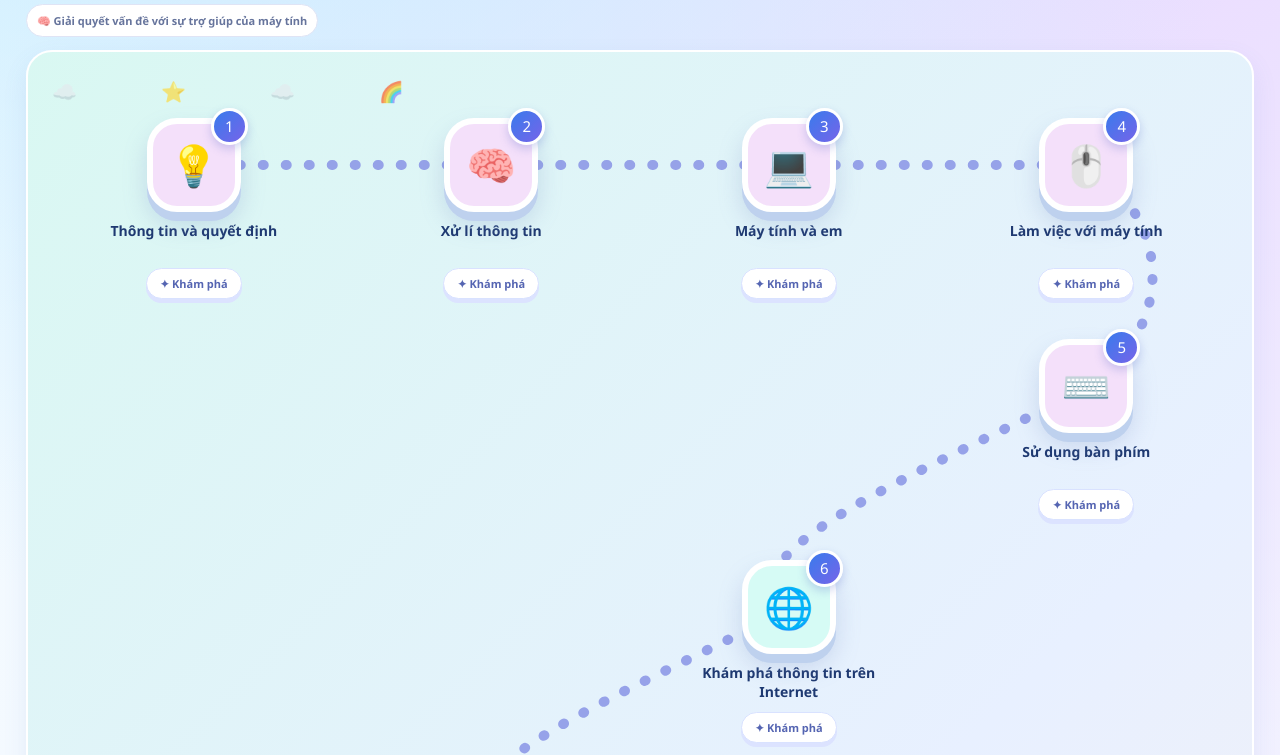
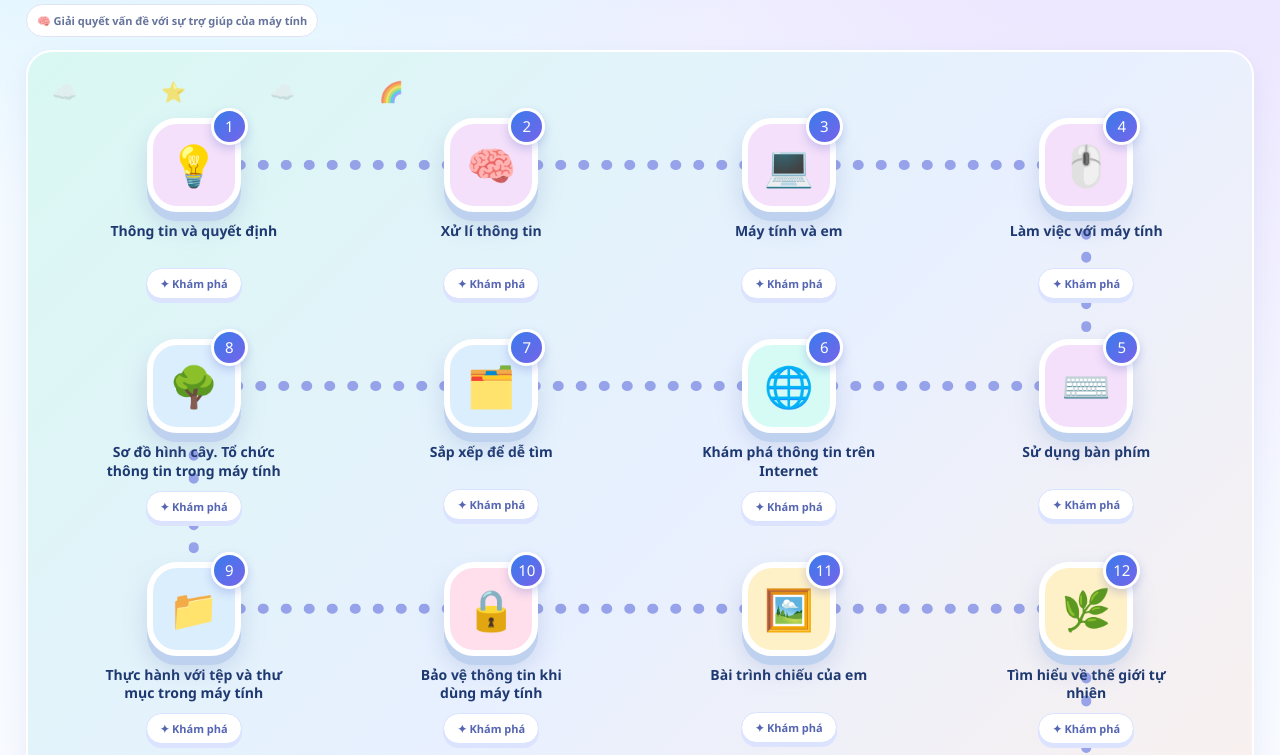
Before and after one commit to phamthiyen2803-alt/Tin---hoc---phieu---luu---ki, a plain HTML site: page index.html in a window 1280 px wide. Shown: the part 739-1494 px from the top of the page. Drawn offline with Linux system fonts and the light colour scheme.

Commit message:
Sửa bản đồ 16 trạm xếp đúng 4 hàng zíc zắc và đường cong SVG cân đối

```diff
--- a/index.html
+++ b/index.html
@@ -124,7 +124,32 @@ body{background:radial-gradient(circle at 15% 4%,#bceaff 0,transparent 34%),radi
  .quest-stop strong{font-size:12px;max-width:155px}
  .quest-route-lines path{stroke-width:8;stroke-dasharray:1 17}
 }
-</style></head><body><div class="app"><header class="top"><div class="brand"><div class="brand-icon"><img src="co-yen-tin-hoc.jpg" alt="Huy hiệu Cô Yến Tin học" width="60" height="60" loading="eager"></div><div>TIN HỌC <span style="color:#6e5de2">PHIÊU LƯU KÝ</span><div class="muted" style="font-size:11px;font-weight:600">AI dẫn lối • Em tự khám phá</div></div></div><nav class="nav" aria-label="Điều hướng"><button class="active" data-page="home">🏠 Trang chủ</button><button data-page="map">🗺️ Bản đồ đảo</button><button data-page="learn">📚 Khám phá</button><button data-page="quiz">🎮 Thử thách</button><button data-page="sort">🧩 Phân loại</button><button data-page="assistant">🤖 AI Mây</button><button data-page="teacher">📊 Giáo viên</button></nav><button class="pill" id="stars">⭐ 0 sao</button></header>
+
+/* Sua lo trinh zigzag 4 tram moi hang, khong con duong cheo dai */
+@media(min-width:701px){
+.quest-path{grid-template-columns:repeat(4,minmax(0,1fr));grid-auto-rows:minmax(174px,auto)}
+.quest-stop:nth-child(n){grid-column:auto;grid-row:auto}
+.quest-stop:nth-child(8n+1){grid-column:1}
+.quest-stop:nth-child(8n+2){grid-column:2}
+.quest-stop:nth-child(8n+3){grid-column:3}
+.quest-stop:nth-child(8n+4){grid-column:4}
+.quest-stop:nth-child(8n+5){grid-column:4}
+.quest-stop:nth-child(8n+6){grid-column:3}
+.quest-stop:nth-child(8n+7){grid-column:2}
+.quest-stop:nth-child(8n+8){grid-column:1}
+.quest-stop:nth-child(-n+4){grid-row:1}
+.quest-stop:nth-child(n+5):nth-child(-n+8){grid-row:2}
+.quest-stop:nth-child(n+9):nth-child(-n+12){grid-row:3}
+.quest-stop:nth-child(n+13):nth-child(-n+16){grid-row:4}
+}
+@media(max-width:700px){
+.quest-path{grid-template-columns:repeat(2,minmax(0,1fr))}
+.quest-stop:nth-child(n){grid-column:auto;grid-row:auto}
+.quest-stop:nth-child(4n+1){grid-column:1}
+.quest-stop:nth-child(4n+2){grid-column:2}
+.quest-stop:nth-child(4n+3){grid-column:2}
+.quest-stop:nth-child(4n+4){grid-column:1}
+}</style></head><body><div class="app"><header class="top"><div class="brand"><div class="brand-icon"><img src="co-yen-tin-hoc.jpg" alt="Huy hiệu Cô Yến Tin học" width="60" height="60" loading="eager"></div><div>TIN HỌC <span style="color:#6e5de2">PHIÊU LƯU KÝ</span><div class="muted" style="font-size:11px;font-weight:600">AI dẫn lối • Em tự khám phá</div></div></div><nav class="nav" aria-label="Điều hướng"><button class="active" data-page="home">🏠 Trang chủ</button><button data-page="map">🗺️ Bản đồ đảo</button><button data-page="learn">📚 Khám phá</button><button data-page="quiz">🎮 Thử thách</button><button data-page="sort">🧩 Phân loại</button><button data-page="assistant">🤖 AI Mây</button><button data-page="teacher">📊 Giáo viên</button></nav><button class="pill" id="stars">⭐ 0 sao</button></header>
 <main><section class="section shown" id="home">
 <div class="quest-hero"><div class="quest-hero-copy"><div class="quest-eyebrow">✨ PHIÊU LƯU HỌC TẬP CÙNG AI MÂY</div><h1>16 trạm phiêu lưu<br>Chinh phục thế giới số!</h1><p>Cùng AI Mây khám phá 6 vùng đất tri thức, vượt qua thử thách, nhận sao vàng và trở thành nhà thám hiểm Tin học!</p><div class="hero-actions"><button class="btn" type="button" id="journey-start" data-goto="course16">🚀 Bắt đầu phiêu lưu</button><button class="btn secondary" data-goto="assistant">🤖 Gặp AI Mây</button></div></div><div class="quest-hero-art" aria-hidden="true"><div class="quest-orbit">✦　✧</div><div class="quest-mascot">🤖</div><span class="quest-bubble">Chào bạn! ✨</span></div></div>
 <div class="quest-metrics"><div>📘 <b>16</b><small>Trạm khám phá</small></div><div>✅ <b id="journey-done">0/16</b><small>Bài hoàn thành</small></div><div>⭐ <b id="stat-stars">0</b><small>Sao đạt được</small></div><div>🏅 <b id="journey-badges-count">0/6</b><small>Huy hiệu thế giới</small></div></div>
@@ -193,18 +218,18 @@ const safeHTML16=s=>String(s).replace(/[&<>"']/g,ch=>({'&':'&amp;','<':'&lt;','>
 let journeyFilter16=-1;
 function drawJourneyRoute16(){
  const wrap=document.querySelector('.quest-route-wrap'),svg=$('quest-route-lines');
- if(!wrap||!svg)return;
- const buttons=Array.from(wrap.querySelectorAll('.quest-node'));
- if(buttons.length!==16)return;
+ if(!wrap||!svg||!wrap.offsetWidth)return;
+ const nodes=Array.from(wrap.querySelectorAll('.quest-node'));if(nodes.length!==16)return;
  const base=wrap.getBoundingClientRect();
- const points=buttons.map(b=>{const r=b.getBoundingClientRect();return {x:r.left+r.width/2-base.left,y:r.top+r.height/2-base.top}});
+ const pts=nodes.map(b=>{const r=b.getBoundingClientRect();return {x:r.left+r.width/2-base.left,y:r.top+r.height/2-base.top}});
  svg.setAttribute('viewBox','0 0 '+Math.max(1,base.width)+' '+Math.max(1,base.height));
- svg.innerHTML=points.slice(1).map((p,i)=>{
-  const a=points[i],dx=p.x-a.x,dy=p.y-a.y;
-  let path;
-  if(Math.abs(dy)<20){path='M '+a.x+' '+a.y+' L '+p.x+' '+p.y}
-  else {const bend=Math.min(90,Math.max(50,Math.abs(dy)*.4));path='M '+a.x+' '+a.y+' C '+(a.x+Math.sign(dx||1)*bend)+' '+(a.y+dy*.25)+', '+(p.x+Math.sign(dx||1)*bend)+' '+(p.y-dy*.25)+', '+p.x+' '+p.y}
-  return '<path d="'+path+'" />';
+ svg.innerHTML=pts.slice(1).map((p,i)=>{
+  const a=pts[i],dx=p.x-a.x,dy=p.y-a.y;
+  let route;
+  if(Math.abs(dy)<18)route='M '+a.x+' '+a.y+' L '+p.x+' '+p.y;
+  else if(Math.abs(dx)<30){route='M '+a.x+' '+a.y+' C '+a.x+' '+(a.y+dy*.3)+' '+p.x+' '+(p.y-dy*.3)+' '+p.x+' '+p.y}
+  else {const midpoint=(a.y+p.y)/2;route='M '+a.x+' '+a.y+' C '+a.x+' '+midpoint+' '+p.x+' '+midpoint+' '+p.x+' '+p.y}
+  return '<path d="'+route+'"/>';
  }).join('');
 }
 function scheduleJourneyRoute16(){requestAnimationFrame(()=>requestAnimationFrame(drawJourneyRoute16))}
```
